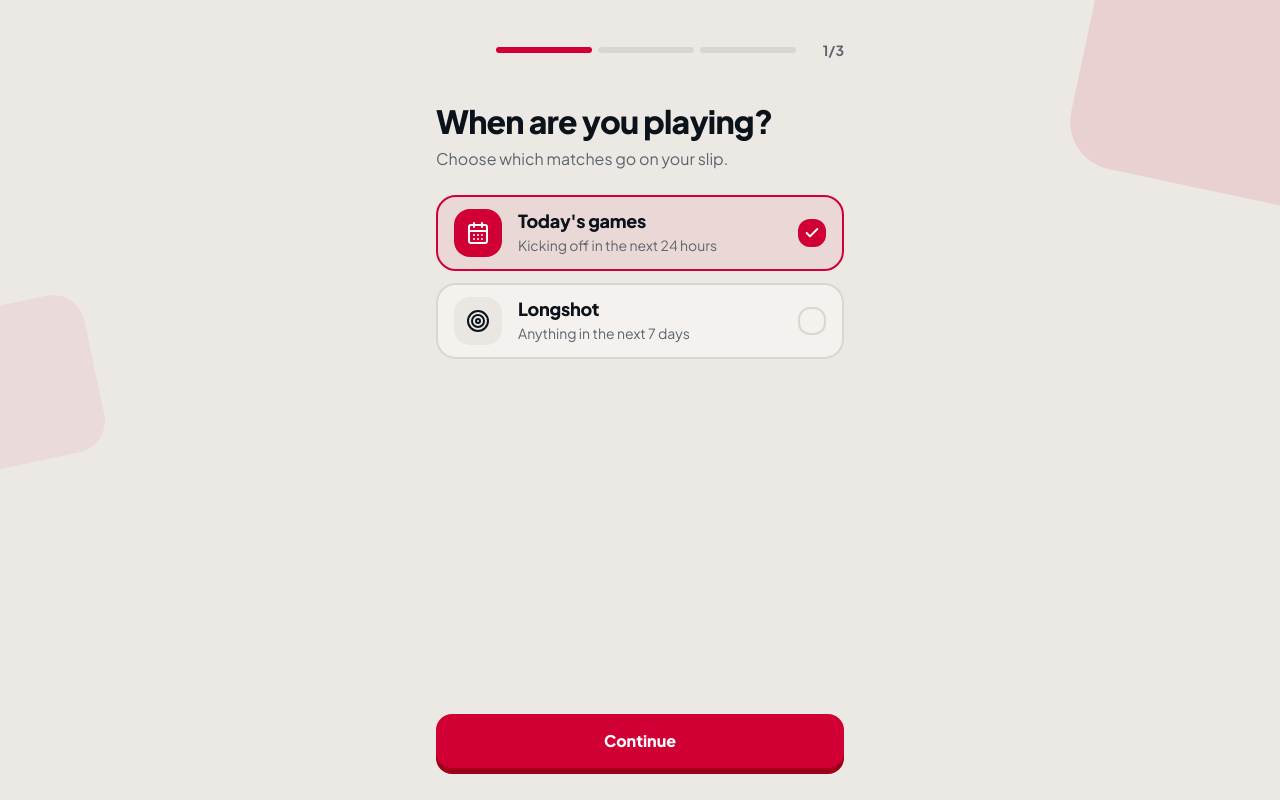
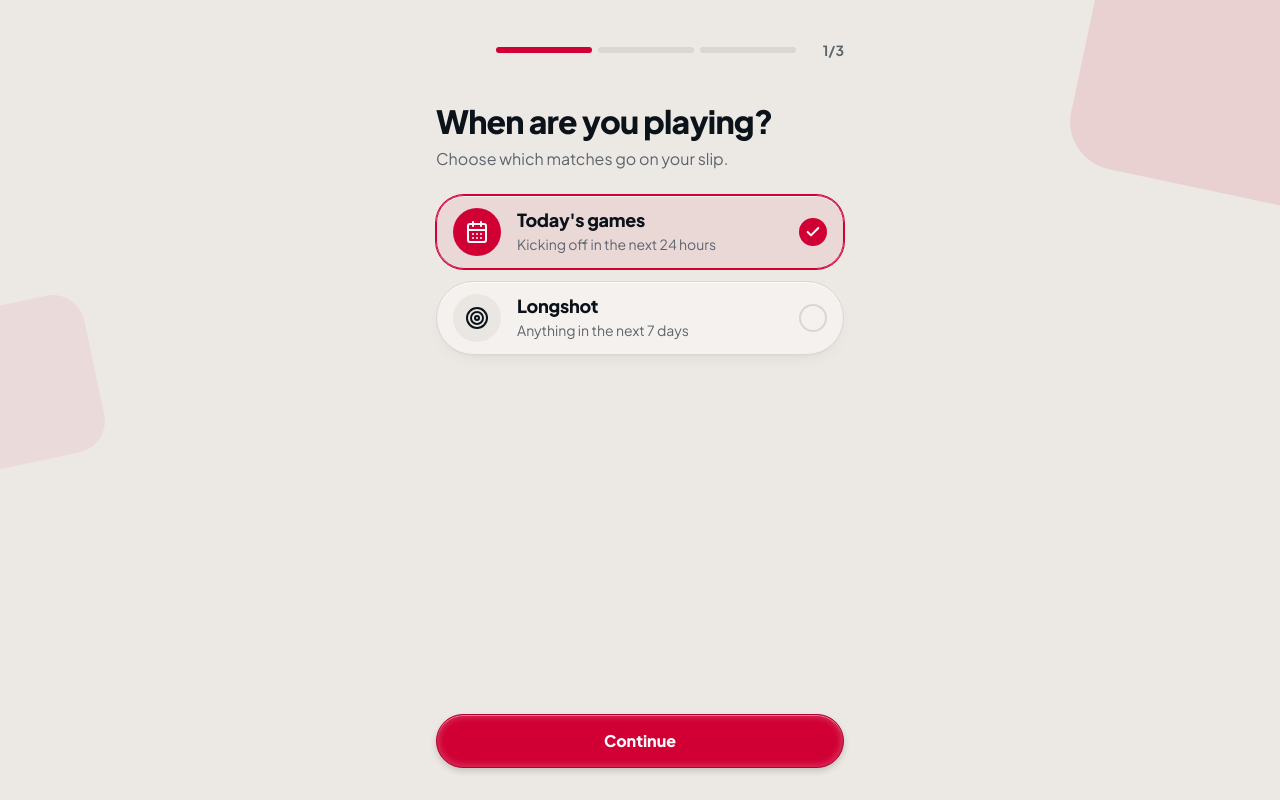
Before and after one commit to KvngJamesII/welcome-flow-sandbox, a React (Vite) app in the folder demo/: page /start in a window 1280 px wide. Built offline with nearby package versions, Linux system fonts and the light colour scheme.

Commit message:
Refine control borders and buttons from reception reference
Refined button and input styles for a softer appearance while maintaining existing layout and typography.

```diff
--- a/demo/src/styles.css
+++ b/demo/src/styles.css
@@ -336,3 +336,65 @@
 .sp-badge { animation: sp-badge 1s ease-out both; }
 @keyframes sp-bar { from { transform: scaleX(0); } to { transform: scaleX(1); } }
 @media (prefers-reduced-motion: reduce) { .sp-pop, .sp-rise, .sp-badge { animation: none; } }
+
+/* Reception-inspired control refinement. The approved layout, background,
+   brand palette, typography, content and flow remain unchanged. */
+button.bg-primary,
+button.bg-white,
+button.bg-surface,
+input.rounded-xl {
+  border-radius: 999px;
+}
+
+/* A fine outer rim and a lit inner edge replace the hard offset ledge. */
+button.bg-primary {
+  border: 1px solid color-mix(in oklch, var(--primary), black 10%);
+  box-shadow: 0 3px 6px rgb(0 0 0 / .16),
+    inset 0 1px 0 rgb(255 255 255 / .4),
+    inset 0 0 6px 2px rgb(255 255 255 / .2);
+}
+button.bg-white {
+  border: 1px solid rgb(255 255 255 / .8);
+  box-shadow: 0 3px 6px rgb(0 0 0 / .16),
+    inset 0 1px 0 white, inset 0 -2px 4px rgb(0 0 0 / .04);
+}
+button.bg-primary:active,
+button.bg-white:active {
+  transform: translateY(1px);
+  box-shadow: 0 1px 2px rgb(0 0 0 / .12), inset 0 1px 3px rgb(0 0 0 / .1);
+}
+button.bg-surface,
+input.rounded-xl {
+  border-width: 1px;
+  box-shadow: 0 1px 2px rgb(0 0 0 / .035),
+    0 8px 24px -16px rgb(0 0 0 / .16), inset 0 1px 0 rgb(255 255 255 / .65);
+}
+input.rounded-xl { padding-left: 20px; }
+input.rounded-xl:focus {
+  border-color: var(--primary);
+  box-shadow: 0 0 0 3px color-mix(in oklch, var(--primary), transparent 88%);
+}
+button:focus-visible {
+  outline: 3px solid color-mix(in oklch, var(--primary), transparent 60%);
+  outline-offset: 4px;
+}
+
+/* Softer panel edges, still roomy enough for the existing two-line labels. */
+[role="radio"] {
+  border-radius: 28px;
+  border-width: 1px;
+  box-shadow: 0 1px 2px rgb(0 0 0 / .03), inset 0 1px 0 rgb(255 255 255 / .65);
+}
+[role="radio"][aria-checked="true"] {
+  box-shadow: 0 0 0 1px var(--primary), inset 0 1px 0 rgb(255 255 255 / .65);
+}
+[role="radio"] > span:first-child,
+[role="radio"] > span:last-child,
+button[aria-label="Back"] {
+  border-radius: 999px;
+}
+div.rounded-2xl.bg-primary,
+div.rounded-2xl.bg-white,
+div.rounded-2xl.border-primary {
+  border-radius: 28px;
+}
```
